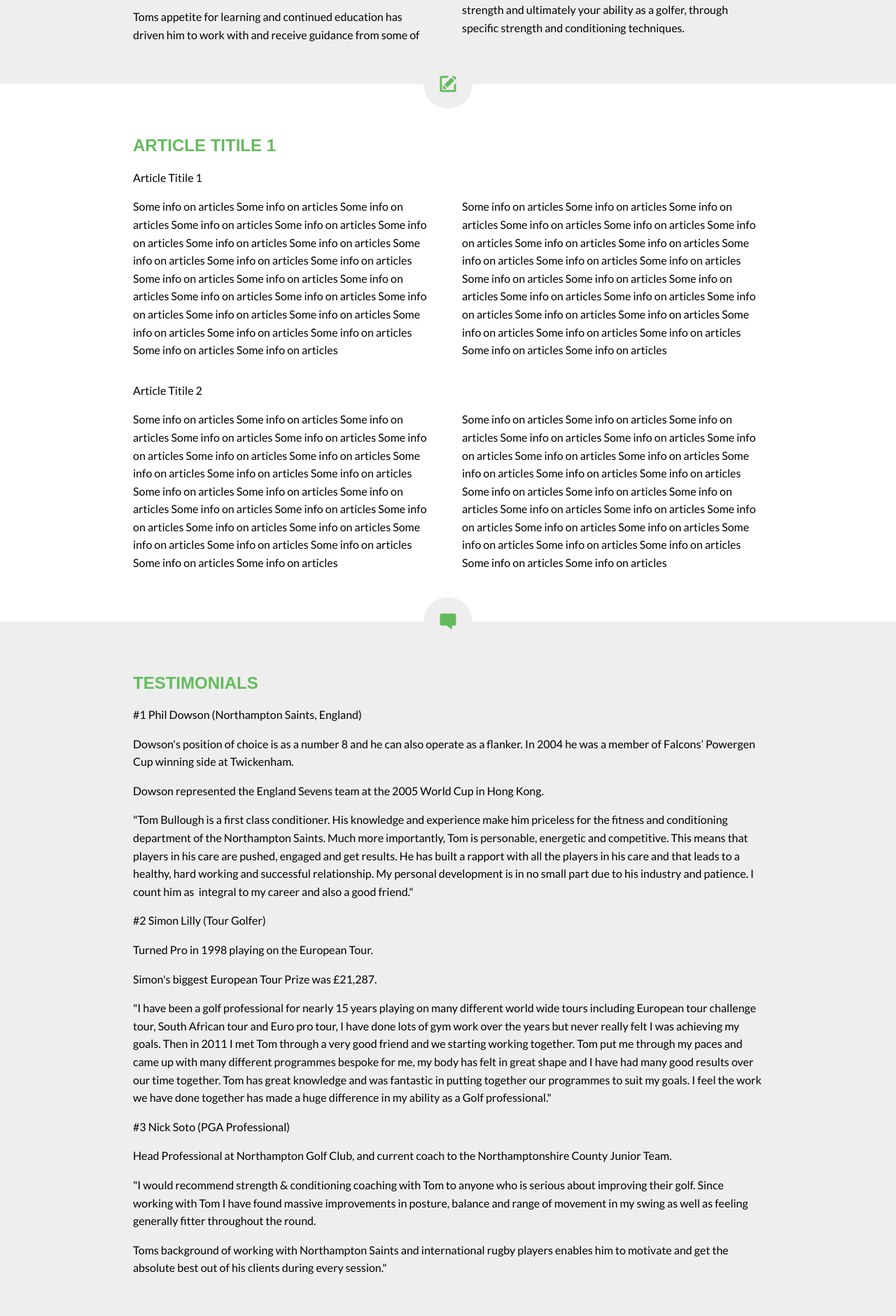
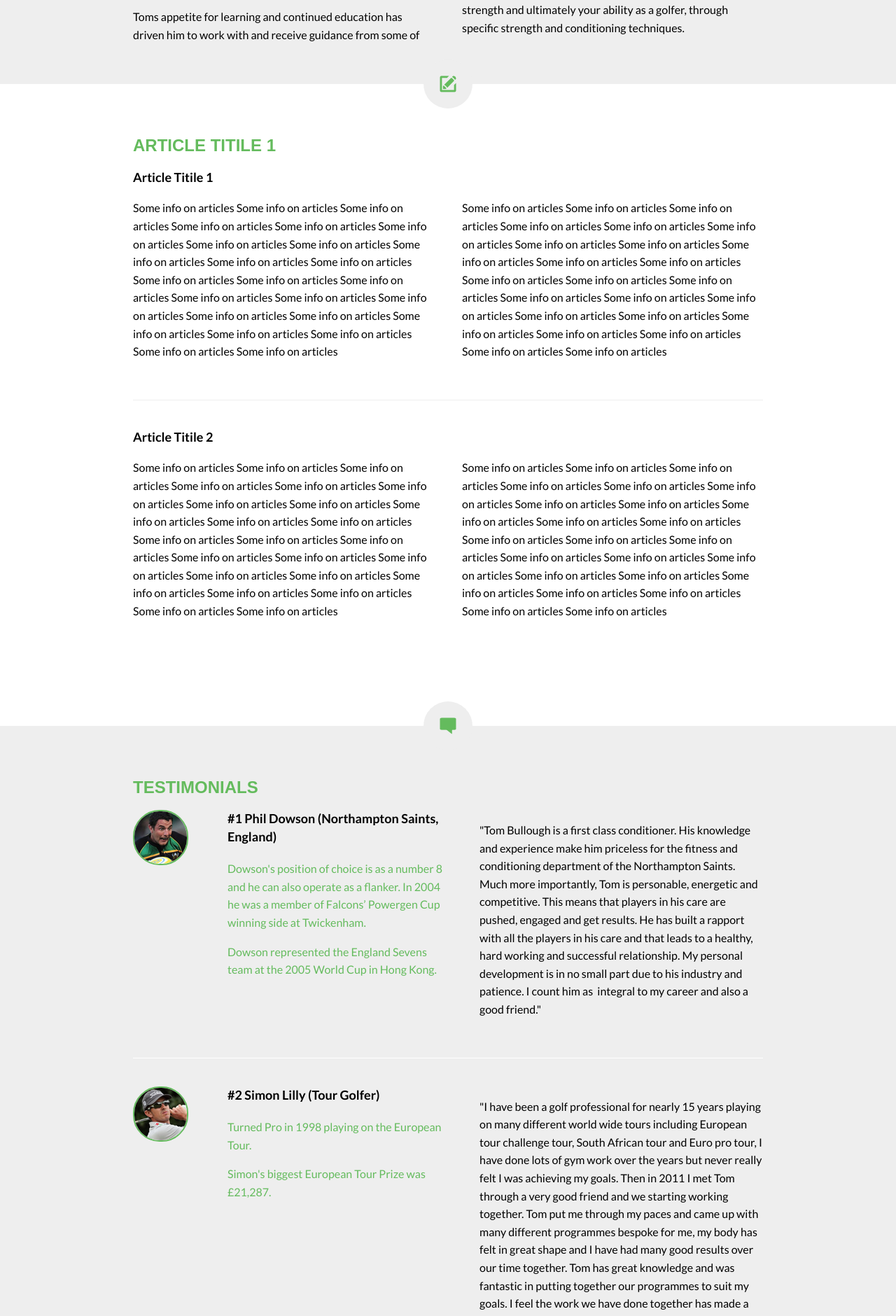
Before and after one commit to tbullough/tbullough.github.io, a Jekyll site: the page built from index.html, in a window 1280 px wide. Shown: the part 501-2381 px from the top of the page at 70% size. Built offline with Jekyll 4.4.1, drawn with Linux system fonts in a browser that asks for light colours; some web fonts are replaced; Markdown is read by kramdown in place of the engine named in the settings.

Commit message:
Added testimonial styles

```diff
--- a/_data/testimonials.yml
+++ b/_data/testimonials.yml
@@ -1,12 +1,15 @@
 - heading: Testimonials
+  image: img/philDowson.jpg
   title: Phil Dowson (Northampton Saints, England)
   brief: <p>Dowson's position of choice is as a number 8 and he can also operate as a flanker. In 2004 he was a member of Falcons’ Powergen Cup winning side at Twickenham.</p><p>Dowson represented the England Sevens team at the 2005 World Cup in Hong Kong.</p>
   content: <p>"Tom Bullough is a first class conditioner. His knowledge and experience make him priceless for the fitness and conditioning department of the Northampton Saints. Much more importantly, Tom is personable, energetic and competitive. This means that players in his care are pushed, engaged and get results. He has built a rapport with all the players in his care and that leads to a healthy, hard working and successful relationship. My personal development is in no small part due to his industry and patience. I count him as  integral to my career and also a good friend."</p>
 
 - title: Simon Lilly (Tour Golfer)
+  image: img/simonLilly.jpg
   brief: <p>Turned Pro in 1998 playing on the European Tour.</p><p>Simon's biggest European Tour Prize was &pound;21,287.</p>
   content: <p>"I have been a golf professional for nearly 15 years playing on many different world wide tours including European tour challenge tour, South African tour and Euro pro tour, I have done lots of gym work over the years but never really felt I was achieving my goals. Then in 2011 I met Tom through a very good friend and we starting working together. Tom put me through my paces and came up with many different programmes bespoke for me, my body has felt in great shape and I have had many good results over our time together. Tom has great knowledge and was fantastic in putting together our programmes to suit my goals. I feel the work we have done together has made a huge difference in my ability as a Golf professional."</p>
 
 - title: Nick Soto (PGA Professional)
+  image: img/nickSoto.jpg
   brief: <p>Head Professional at Northampton Golf Club, and current coach to the Northamptonshire County Junior Team.</p>
   content: <p>"I would recommend strength & conditioning coaching with Tom to anyone who is serious about improving their golf. Since working with Tom I have found massive improvements in posture, balance and range of movement in my swing as well as feeling generally fitter throughout the round.</p><p>Toms background of working with Northampton Saints and international rugby players enables him to motivate and get the absolute best out of his clients during every session."</p>
--- a/_includes/testimonials.html
+++ b/_includes/testimonials.html
@@ -11,9 +11,22 @@
 		{% endif %}
 
 		<div class="testimonial">
-			<p class="testimonialSubTitle">#{{ forloop.index }} {{ testimonial.title }}</p>
-			<p class="testimonialBrief">{{ testimonial.brief }}</p>
-			{{ testimonial.content }}
+
+			<div class="testimonialPhoto">
+				<img src="{{ testimonial.image }}" />
+			</div>
+
+			<div class="testimonialInformation">
+				<div class="testimonialSubTitle">#{{ forloop.index }} {{ testimonial.title }}</div>
+				<div class="testimonialBrief">{{ testimonial.brief }}</div>
+			</div>
+
+			<div class="testimonialContent">
+				{{ testimonial.content }}
+			</div>
+
+			<div class="clear"></div>
+
 		</div>
 
 	{% endfor %}
--- a/css/tombullough.css
+++ b/css/tombullough.css
@@ -3,6 +3,11 @@
 	line-height: 1.6em;
 	margin: 0 auto;
 	padding: 0;
+}
+
+.clear {
+	clear: both;
+	float: none;
 }
 
 .container {
@@ -53,6 +58,66 @@
 }
 
 /*
+	Articles
+*/
+
+.article {
+	border-bottom: 1px solid #EEE;
+	margin: 0 0 40px;
+	padding: 0 0 40px;
+}
+
+.article:last-child { border: 0 none; }
+
+.articleSubTitle {
+	font-size: 18px;
+	font-weight: 700;
+}
+
+/*
+	Testimonials
+*/
+
+.testimonial {
+	border-bottom: 1px solid #FFF;
+	margin: 0 0 40px;
+	padding: 0 0 40px;
+}
+
+.testimonial:last-child { border: 0 none; }
+
+.testimonialPhoto { /* 119px */
+	float: left;
+	margin: 0 5% 0 0;
+	width: 10%;
+}
+
+.testimonialPhoto img {
+	border: 2px solid #64BB5D;
+	border-radius: 38px;
+	max-width: 100%;
+}
+
+.testimonialInformation {
+	float: left;
+	margin: 0 5% 0 0;
+	width: 35%;
+}
+
+.testimonialContent {
+	float: left;
+	width: 45%;
+}
+
+.testimonialSubTitle {
+	font-size: 18px;
+	font-weight: 700;
+	margin: 0 0 20px;
+}
+
+.testimonialBrief { color: #64BB5D; }
+
+/*
 	Columns
 */
 
@@ -63,6 +128,15 @@
 	-webkit-column-gap : 40px;
 }
 
-.columns p {
-	margin: 0 0 1em;
+.columns p { margin: 0 0 1em; }
+
+@media only screen and (max-width : 640px) {
+
+	.columns {
+		-moz-column-count: 1;
+		-webkit-column-count: 1;
+		-moz-column-gap: 40px;
+		-webkit-column-gap : 40px;
+	}
+
 }
--- a/index.html
+++ b/index.html
@@ -14,7 +14,7 @@
 		<title>{{ page.title }}</title>
 		<meta name="viewport" content="user-scalable=no, initial-scale=1.0, maximum-scale=1.0, width=device-width">
 
-		<link href='http://fonts.googleapis.com/css?family=Lato|BenchNine' rel='stylesheet' type='text/css'>
+		<link href='http://fonts.googleapis.com/css?family=Lato:400,700|BenchNine' rel='stylesheet' type='text/css'>
 		<link rel="stylesheet" type="text/css" media="all" href="css/tombullough.css">
 		<link rel="stylesheet" type="text/css" media="all" href="css/flat-ui.css" >
 	</head>
@@ -52,37 +52,3 @@
 
 	</body>
 </html>
-
-
-<!--
-<span class="fui-arrow-right"></span>
-<span class="fui-arrow-left"></span>
-<span class="fui-cmd"></span>
-<span class="fui-check-inverted"></span>
-<span class="fui-heart"></span>
-<span class="fui-location"></span>
-<span class="fui-plus"></span>
-<span class="fui-check"></span>
-<span class="fui-cross"></span>
-<span class="fui-list"></span>
-<span class="fui-new"></span>
-<span class="fui-video"></span>
-<span class="fui-photo"></span>
-<span class="fui-volume"></span>
-<span class="fui-time"></span>
-<span class="fui-eye"></span>
-<span class="fui-chat"></span>
-<span class="fui-search"></span>
-<span class="fui-user"></span>
-<span class="fui-mail"></span>
-<span class="fui-lock"></span>
-<span class="fui-gear"></span>
-<span class="fui-radio-unchecked"></span>
-<span class="fui-radio-checked"></span>
-<span class="fui-checkbox-unchecked"></span>
-<span class="fui-checkbox-checked"></span>
-<span class="fui-calendar-solid"></span>
-<span class="fui-pause"></span>
-<span class="fui-play"></span>
-<span class="fui-check-inverted-2"></span>
--->
```
Also changed, not shown: img/nickSoto.jpg (added), img/philDowson.jpg (added), img/simonLilly.jpg (added), 5 other files.
